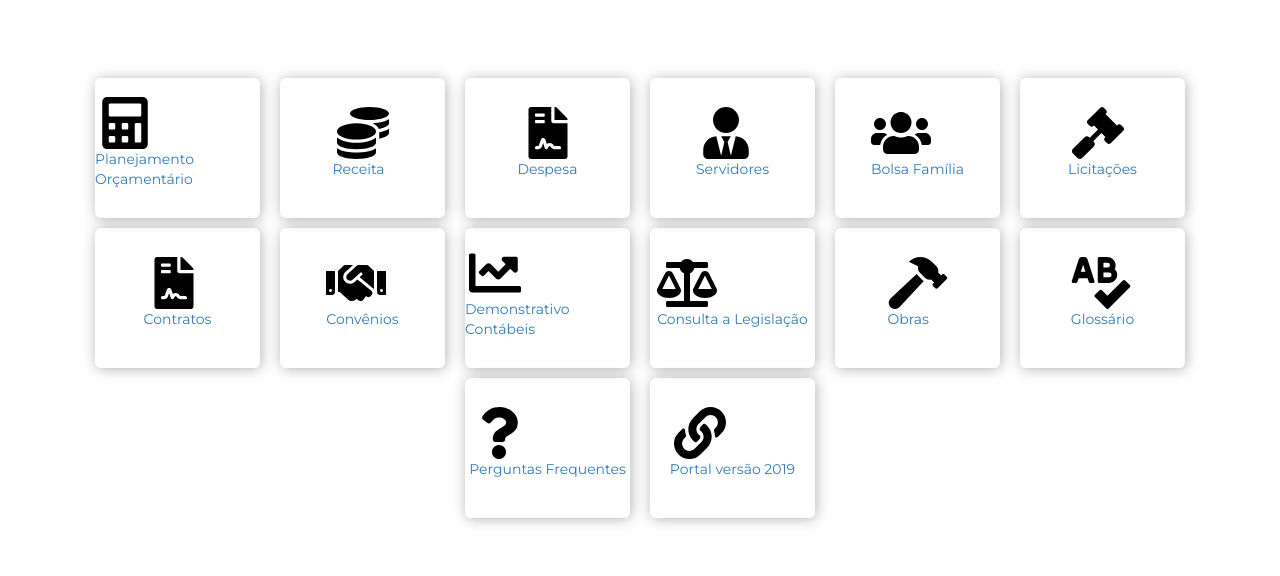
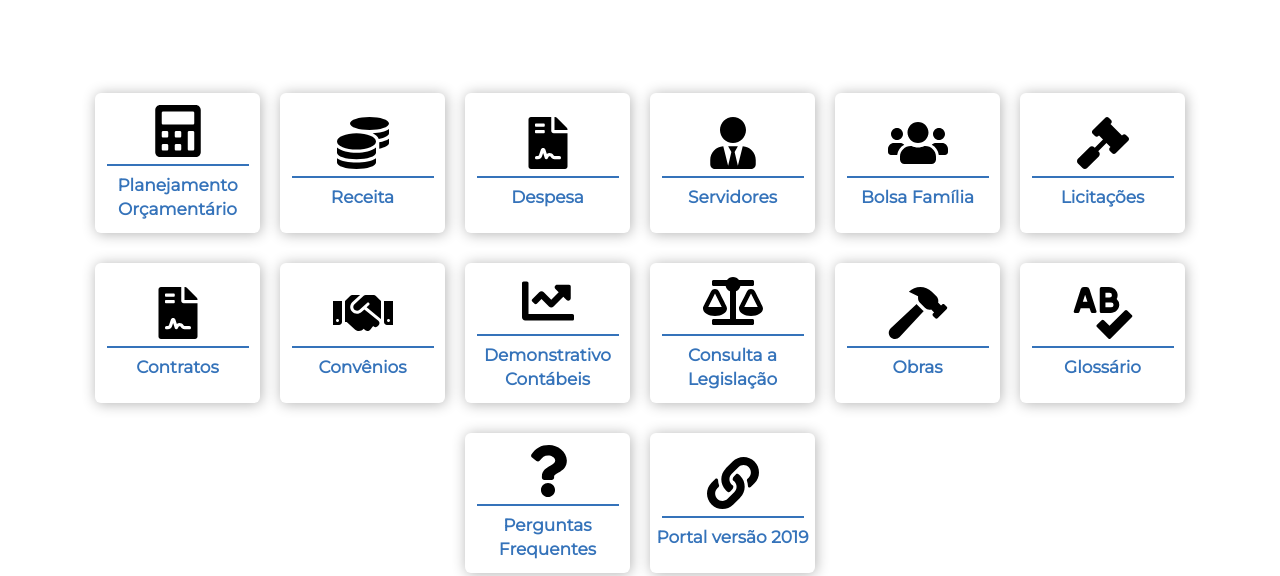
Before and after one commit to ArthurClemente/Pratica-FrontEnd, a plain HTML site: page index.html in a window 1280 px wide. Shown: the part 392-968 px from the top of the page. Drawn offline with nearby package versions, Linux system fonts and the light colour scheme.

Commit message:
Alterada a posição das imagens das caixas de consulta por meio do arquivo "caixaDeConsulta.css". Colocada uma borda entre os textos e as imagens.

```diff
--- a/css/caixaDeConsulta.css
+++ b/css/caixaDeConsulta.css
@@ -12,11 +12,11 @@ div.servico-box { /* caixas de consulta */
     height: 140px;
     width: 165px;
     border-radius: 6px;
-    margin: 0px 10px 10px 10px;
+    margin: 15px 10px;
     box-shadow: 1px 1px 14px rgba(0, 0, 0,.3);
 }
 
-a.teste { /* área do link dentro da caixa (img e txt)*/
+a.linkBox { /* área do link dentro da caixa (img e txt)*/
     display: flex;
     flex-direction: column;
     align-items: center;
@@ -28,6 +28,17 @@ img.consulta { /* imagem de dentro da caixa */
     width: 60px;
 }
 
+hr.borda {
+    margin: 7px 0px 7px 0px;
+    border: 1px solid #3573ba;
+    width: 140px;
+}
+
 p.titulo {
     font-family: 'Montserrat';
+    color: #3573ba;
+    font-weight: 900;
+    font-size: 17px;
+    text-align: center;
+    margin: 0px;
 }
--- a/index.html
+++ b/index.html
@@ -76,18 +76,18 @@
 
             <div class='servico-box fades zoom'>
 
-                <a href="#" class="no-decor">
+                <a href="#" class=" linkBox no-decor">
 
                     <div class='servico-box-icone'>
                         <img class="consulta" src="./img/links para consultas/calculator.svg" alt="icone calculadora">
                     </div>
 
+                    <hr class="borda">
+
                     <div class='servico-box-texto'>
-
                         <p class='titulo'>
                             Planejamento Orçamentário
                         </p>
-
                     </div>
 
                 </a>
@@ -96,18 +96,18 @@
 
             <div class='servico-box fades zoom'>
 
-                <a href="#" class="no-decor">
+                <a href="#" class=" linkBox no-decor">
 
                     <div class='servico-box-icone'>
                         <img class="consulta" src="./img/links para consultas/coins.svg" alt="icone moedas">
                     </div>
 
+                    <hr class="borda">
+
                     <div class='servico-box-texto'>
-
                         <p class='titulo'>
                             Receita
                         </p>
-
                     </div>
 
                 </a>
@@ -116,18 +116,18 @@
 
             <div class='servico-box fades zoom'>
 
-                <a href="#" class="no-decor">
+                <a href="#" class=" linkBox no-decor">
 
                     <div class='servico-box-icone'>
                         <img class="consulta" src="./img/links para consultas/file-contract.svg" alt="icone contrato">
                     </div>
 
+                    <hr class="borda">
+
                     <div class='servico-box-texto'>
-
                         <p class='titulo'>
                             Despesa
                         </p>
-
                     </div>
 
                 </a>
@@ -136,18 +136,18 @@
 
             <div class='servico-box fades zoom'>
 
-                <a href="#" class="no-decor">
+                <a href="#" class=" linkBox no-decor">
 
                     <div class='servico-box-icone'>
                         <img class="consulta" src="./img/links para consultas/user-tie.svg" alt="icone usuario">
                     </div>
 
+                    <hr class="borda">
+
                     <div class='servico-box-texto'>
-
                         <p class='titulo'>
                             Servidores
                         </p>
-
                     </div>
 
                 </a>
@@ -156,18 +156,18 @@
 
             <div class='servico-box fades zoom'>
 
-                <a href="#" class="no-decor">
+                <a href="#" class=" linkBox no-decor">
 
                     <div class='servico-box-icone'>
                         <img class="consulta" src="./img/links para consultas/users.svg" alt="icone usuarios">
                     </div>
 
+                    <hr class="borda">
+
                     <div class='servico-box-texto'>
-
                         <p class='titulo'>
                             Bolsa Família
                         </p>
-
                     </div>
 
                 </a>
@@ -176,18 +176,18 @@
 
             <div class='servico-box fades zoom'>
 
-                <a href="#" class="no-decor">
+                <a href="#" class=" linkBox no-decor">
 
                     <div class='servico-box-icone'>
                         <img class="consulta" src="./img/links para consultas/gavel.svg" alt="icone marreta">
                     </div>
 
+                    <hr class="borda">
+
                     <div class='servico-box-texto'>
-
                         <p class='titulo'>
                             Licitações
                         </p>
-
                     </div>
 
                 </a>
@@ -196,18 +196,18 @@
 
             <div class='servico-box fades zoom'>
 
-                <a href="#" class="no-decor">
+                <a href="#" class=" linkBox no-decor">
 
                     <div class='servico-box-icone'>
                         <img class="consulta" src="./img/links para consultas/file-contract.svg" alt="icone contrato">
                     </div>
 
+                    <hr class="borda">
+
                     <div class='servico-box-texto'>
-
                         <p class='titulo'>
                             Contratos
                         </p>
-
                     </div>
 
                 </a>
@@ -216,18 +216,18 @@
 
             <div class='servico-box fades zoom'>
 
-                <a href="#" class="no-decor">
+                <a href="#" class=" linkBox no-decor">
 
                     <div class='servico-box-icone'>
                         <img class="consulta" src="./img/links para consultas/handshake.svg" alt="icone aperto de maos">
                     </div>
 
+                    <hr class="borda">
+
                     <div class='servico-box-texto'>
-
                         <p class='titulo'>
                             Convênios
                         </p>
-
                     </div>
 
                 </a>
@@ -236,18 +236,18 @@
 
             <div class='servico-box fades zoom'>
 
-                <a href="#" class="no-decor">
+                <a href="#" class=" linkBox no-decor">
 
                     <div class='servico-box-icone'>
                         <img class="consulta" src="./img/links para consultas/chart-line.svg" alt="icone plano com seta">
                     </div>
 
+                    <hr class="borda">
+
                     <div class='servico-box-texto'>
-
                         <p class='titulo'>
                             Demonstrativo Contábeis
                         </p>
-
                     </div>
 
                 </a>
@@ -256,18 +256,18 @@
 
             <div class='servico-box fades zoom'>
 
-                <a href="#" class="no-decor">
+                <a href="#" class=" linkBox no-decor">
 
                     <div class='servico-box-icone'>
                         <img class="consulta" src="./img/links para consultas/balance-scale.svg" alt="icone balança">
                     </div>
 
+                    <hr class="borda">
+
                     <div class='servico-box-texto'>
-
                         <p class='titulo'>
                             Consulta a Legislação
                         </p>
-
                     </div>
 
                 </a>
@@ -276,18 +276,18 @@
 
             <div class='servico-box fades zoom'>
 
-                <a href="#" class="no-decor">
+                <a href="#" class=" linkBox no-decor">
 
                     <div class='servico-box-icone'>
                         <img class="consulta" src="./img/links para consultas/hammer.svg" alt="icone martelo">
                     </div>
 
+                    <hr class="borda">
+
                     <div class='servico-box-texto'>
-
                         <p class='titulo'>
                             Obras
                         </p>
-
                     </div>
 
                 </a>
@@ -296,18 +296,18 @@
 
             <div class='servico-box fades zoom'>
 
-                <a href="#" class="no-decor">
+                <a href="#" class=" linkBox no-decor">
 
                     <div class='servico-box-icone'>
                         <img class="consulta" src="./img/links para consultas/spell-check.svg" alt="icone checagem">
                     </div>
 
+                    <hr class="borda">
+
                     <div class='servico-box-texto'>
-
                         <p class='titulo'>
                             Glossário
                         </p>
-
                     </div>
 
                 </a>
@@ -316,18 +316,18 @@
 
             <div class='servico-box fades zoom'>
 
-                <a href="#" class="no-decor">
+                <a href="#" class=" linkBox no-decor">
 
                     <div class='servico-box-icone'>
                         <img class="consulta" src="./img/links para consultas/question.svg" alt="icone interrogaçao">
                     </div>
 
+                    <hr class="borda">
+
                     <div class='servico-box-texto'>
-
                         <p class='titulo'>
                             Perguntas Frequentes
                         </p>
-
                     </div>
 
                 </a>
@@ -335,18 +335,18 @@
             </div>
             <div class='servico-box fades zoom'>
 
-                <a href="#" class="no-decor">
+                <a href="#" class=" linkBox no-decor">
 
                     <div class='servico-box-icone'>
                         <img class="consulta" src="./img/links para consultas/link.svg" alt="icone corrente">
                     </div>
 
+                    <hr class="borda">
+
                     <div class='servico-box-texto'>
-
                         <p class='titulo'>
                             Portal versão 2019
                         </p>
-
                     </div>
 
                 </a>
```
